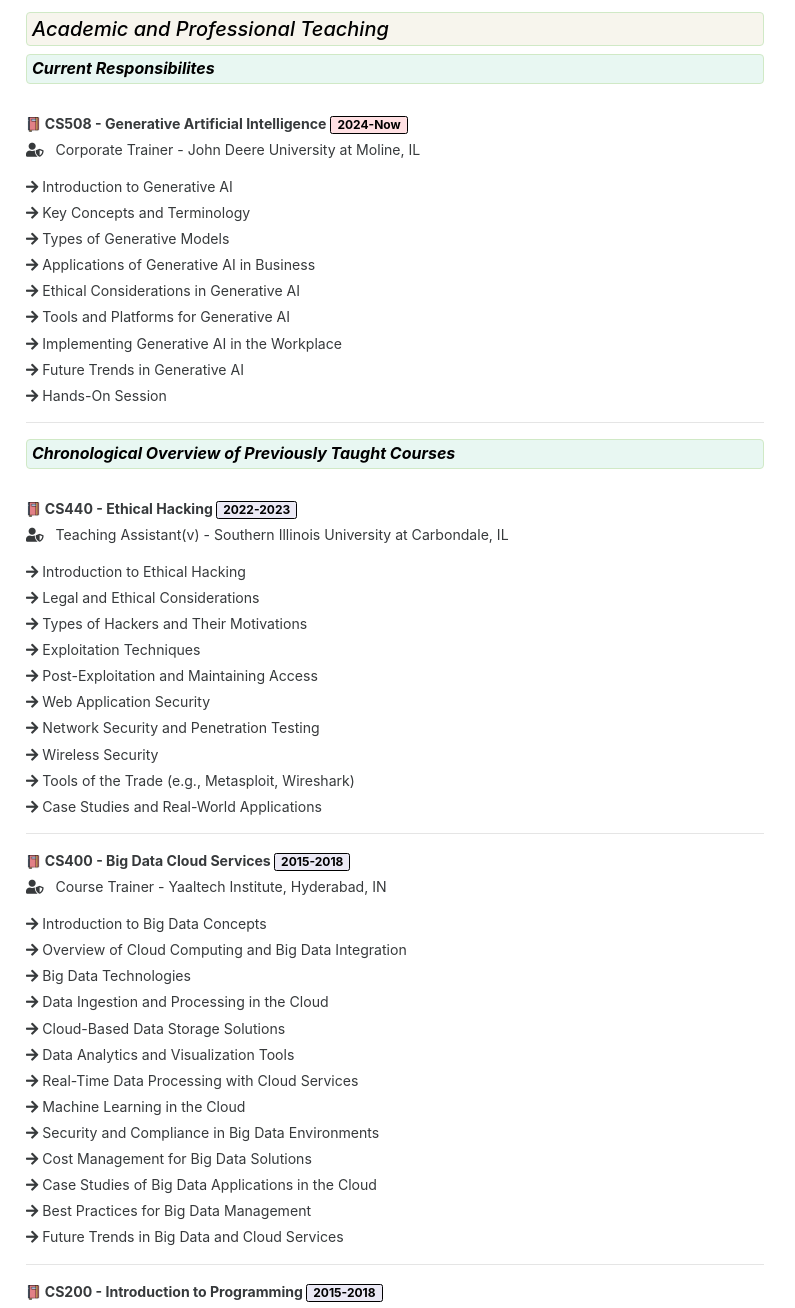
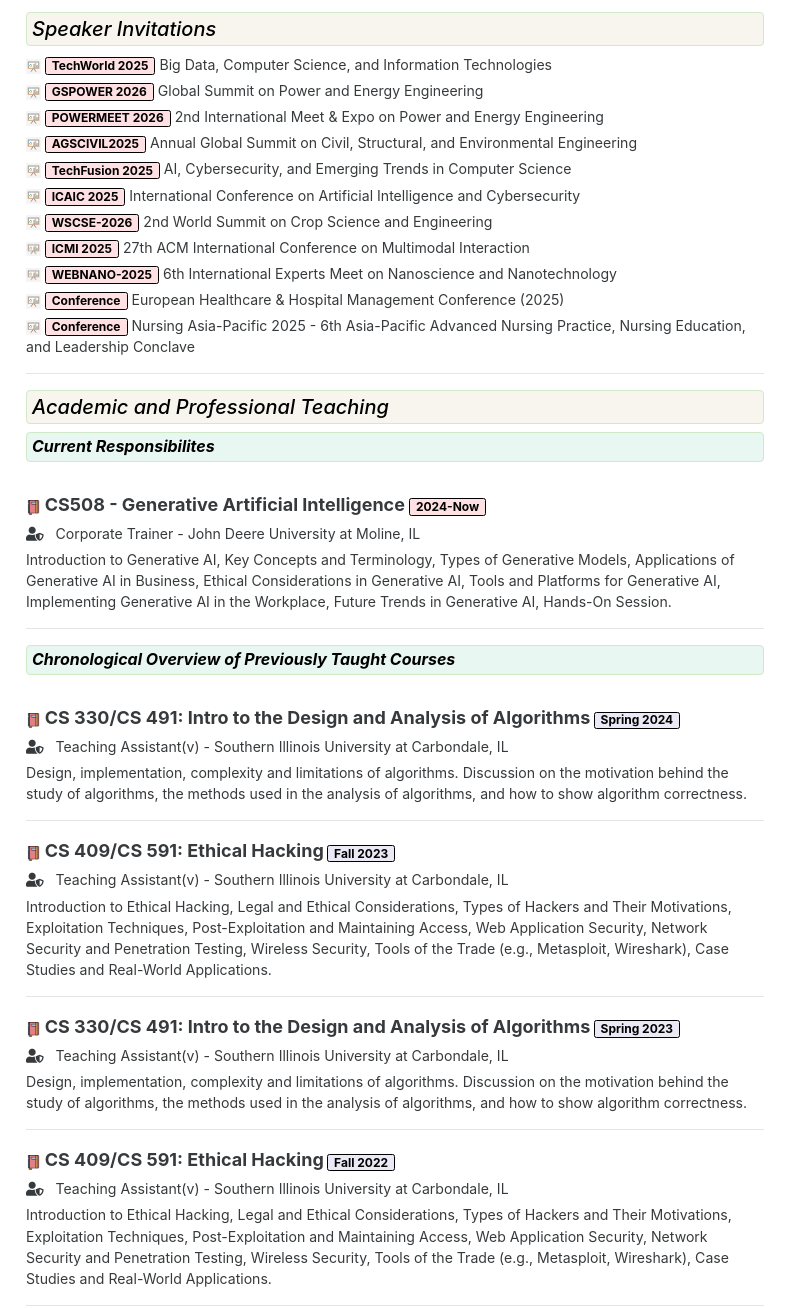
Before and after one commit to psmteja/saipuppala, a plain HTML site: page teaching.html in a window 1280 px wide. Shown: the part 80-1388 px from the top of the page, 373-1168 px from the left. Drawn offline with nearby package versions, Linux system fonts and the light colour scheme; files that its build step writes are made by us from their sources; a script that the page names is missing.

Commit message:
Add files via upload

```diff
--- a/teaching.html
+++ b/teaching.html
@@ -307,6 +307,54 @@
 
 			 <div id="main">
             <a name="TemplateInfo"></a>
+			<h5 class="title"><i>Speaker Invitations</i></h5>
+                                   <ul>
+    <li>
+        <img src="./images/present.png" width="2%" height="2%">
+        <span class="badge badge1-primary">TechWorld 2025</span> Big Data, Computer Science, and Information Technologies
+    </li>
+    <li>
+        <img src="./images/present.png" width="2%" height="2%">
+        <span class="badge badge1-primary">GSPOWER 2026</span> Global Summit on Power and Energy Engineering
+    </li>
+    <li>
+        <img src="./images/present.png" width="2%" height="2%">
+        <span class="badge badge1-primary">POWERMEET 2026</span> 2nd International Meet & Expo on Power and Energy Engineering
+    </li>
+    <li>
+        <img src="./images/present.png" width="2%" height="2%">
+        <span class="badge badge1-primary">AGSCIVIL2025</span>  Annual Global Summit on Civil, Structural, and Environmental Engineering
+    </li>
+    <li>
+        <img src="./images/present.png" width="2%" height="2%">
+        <span class="badge badge1-primary">TechFusion 2025</span>  AI, Cybersecurity, and Emerging Trends in Computer Science
+    </li>
+    <li>
+        <img src="./images/present.png" width="2%" height="2%">
+        <span class="badge badge1-primary">ICAIC 2025</span> International Conference on Artificial Intelligence and Cybersecurity
+    </li>
+    <li>
+        <img src="./images/present.png" width="2%" height="2%">
+        <span class="badge badge1-primary">WSCSE-2026</span> 2nd World Summit on Crop Science and Engineering
+    </li>
+    <li>
+        <img src="./images/present.png" width="2%" height="2%">
+        <span class="badge badge1-primary">ICMI 2025</span> 27th ACM International Conference on Multimodal Interaction
+    </li>
+    <li>
+        <img src="./images/present.png" width="2%" height="2%">
+        <span class="badge badge1-primary">WEBNANO-2025</span> 6th International Experts Meet on Nanoscience and Nanotechnology
+    </li>
+    <li>
+        <img src="./images/present.png" width="2%" height="2%">
+        <span class="badge badge1-primary">Conference</span> European Healthcare & Hospital Management Conference (2025)
+    </li>
+    <li>
+        <img src="./images/present.png" width="2%" height="2%">
+        <span class="badge badge1-primary">Conference</span> Nursing Asia-Pacific 2025 - 6th Asia-Pacific Advanced Nursing Practice, Nursing Education, and Leadership Conclave
+    </li>
+    <hr>
+</ul>
 
                                     <h5 class="title"><i>Academic and Professional Teaching</i></h5>
 
@@ -319,20 +367,9 @@
 <ul>
 <li>
        <img src="./images/journal.png" width="2%" height="2%">
-         <b>CS508 - Generative Artificial Intelligence</b> <span class="badge badge1-primary">2024-Now</span>
+         <b><span style="font-size: 18px; font-weight: bold;">CS508 - Generative Artificial Intelligence</span></b> <span class="badge badge1-primary">2024-Now</span>
 	   <li><i class="fas fa-user-shield"></i> &nbsp Corporate Trainer - John Deere University at Moline, IL</li>
-		<p><ul>
-    <li><i class="fas fa-arrow-right"></i> Introduction to Generative AI</li>
-<li><i class="fas fa-arrow-right"></i> Key Concepts and Terminology</li>
-<li><i class="fas fa-arrow-right"></i> Types of Generative Models</li>
-<li><i class="fas fa-arrow-right"></i> Applications of Generative AI in Business</li>
-<li><i class="fas fa-arrow-right"></i> Ethical Considerations in Generative AI</li>
-<li><i class="fas fa-arrow-right"></i> Tools and Platforms for Generative AI</li>
-<li><i class="fas fa-arrow-right"></i> Implementing Generative AI in the Workplace</li>
-<li><i class="fas fa-arrow-right"></i> Future Trends in Generative AI</li>
-<li><i class="fas fa-arrow-right"></i> Hands-On Session</li>
-
-</ul>
+		<p>Introduction to Generative AI, Key Concepts and Terminology, Types of Generative Models, Applications of Generative AI in Business, Ethical Considerations in Generative AI, Tools and Platforms for Generative AI, Implementing Generative AI in the Workplace, Future Trends in Generative AI, Hands-On Session.
 
 </p>
     </li>
@@ -355,24 +392,43 @@
 
 <li>
 	<img src="./images/journal.png" width="2%" height="2%">
-     <b>CS440 - Ethical Hacking </b> <span class="badge badge-primary">2022-2023</span>
+     <b><span style="font-size: 18px; font-weight: bold;">CS 330/CS 491: Intro to the Design and Analysis of Algorithms</span> </b> <span class="badge badge-primary">Spring 2024</span>
 	<li><i class="fas fa-user-shield"></i> &nbsp Teaching Assistant(v) - Southern Illinois University at Carbondale, IL</li>
 
     <p>
-        <ul>
+        Design, implementation, complexity and limitations of algorithms. Discussion on the motivation behind the study of algorithms, the methods used in the analysis of algorithms, and how to show algorithm correctness.
+    </p>
+</li>
+<hr>
 
-            <li><i class="fas fa-arrow-right"></i> Introduction to Ethical Hacking</li>
-			<li><i class="fas fa-arrow-right"></i> Legal and Ethical Considerations</li>
-			<li><i class="fas fa-arrow-right"></i> Types of Hackers and Their Motivations</li>
-			<li><i class="fas fa-arrow-right"></i> Exploitation Techniques</li>
-			<li><i class="fas fa-arrow-right"></i> Post-Exploitation and Maintaining Access</li>
-			<li><i class="fas fa-arrow-right"></i> Web Application Security</li>
-			<li><i class="fas fa-arrow-right"></i> Network Security and Penetration Testing</li>
-			<li><i class="fas fa-arrow-right"></i> Wireless Security</li>
-			<li><i class="fas fa-arrow-right"></i> Tools of the Trade (e.g., Metasploit, Wireshark)</li>
-			<li><i class="fas fa-arrow-right"></i> Case Studies and Real-World Applications</li>
+<li>
+	<img src="./images/journal.png" width="2%" height="2%">
+     <b><span style="font-size: 18px; font-weight: bold;">CS 409/CS 591: Ethical Hacking</span> </b> <span class="badge badge-primary">Fall 2023</span>
+	<li><i class="fas fa-user-shield"></i> &nbsp Teaching Assistant(v) - Southern Illinois University at Carbondale, IL</li>
 
-        </ul>
+    <p>
+        Introduction to Ethical Hacking, Legal and Ethical Considerations, Types of Hackers and Their Motivations, Exploitation Techniques, Post-Exploitation and Maintaining Access, Web Application Security, Network Security and Penetration Testing, Wireless Security, Tools of the Trade (e.g., Metasploit, Wireshark), Case Studies and Real-World Applications.
+    </p>
+</li>
+<hr>
+
+<li>
+	<img src="./images/journal.png" width="2%" height="2%">
+     <b><span style="font-size: 18px; font-weight: bold;">CS 330/CS 491: Intro to the Design and Analysis of Algorithms</span> </b> <span class="badge badge-primary">Spring 2023</span>
+	<li><i class="fas fa-user-shield"></i> &nbsp Teaching Assistant(v) - Southern Illinois University at Carbondale, IL</li>
+
+    <p>
+        Design, implementation, complexity and limitations of algorithms. Discussion on the motivation behind the study of algorithms, the methods used in the analysis of algorithms, and how to show algorithm correctness.
+    </p>
+</li>
+<hr>
+<li>
+	<img src="./images/journal.png" width="2%" height="2%">
+     <b><span style="font-size: 18px; font-weight: bold;">CS 409/CS 591: Ethical Hacking</span> </b> <span class="badge badge-primary">Fall 2022</span>
+	<li><i class="fas fa-user-shield"></i> &nbsp Teaching Assistant(v) - Southern Illinois University at Carbondale, IL</li>
+
+    <p>
+        Introduction to Ethical Hacking, Legal and Ethical Considerations, Types of Hackers and Their Motivations, Exploitation Techniques, Post-Exploitation and Maintaining Access, Web Application Security, Network Security and Penetration Testing, Wireless Security, Tools of the Trade (e.g., Metasploit, Wireshark), Case Studies and Real-World Applications.
     </p>
 </li>
 
@@ -383,27 +439,11 @@
    <li>
 
     <img src="./images/journal.png" width="2%" height="2%">
-    <b>CS400 - Big Data Cloud Services </b> <span class="badge badge-primary">2015-2018</span>
+    <b><span style="font-size: 18px; font-weight: bold;">CS400 - Big Data Cloud Services</span> </b> <span class="badge badge-primary">2015-2018</span>
 	<li><i class="fas fa-user-shield"></i> &nbsp Course Trainer - Yaaltech Institute, Hyderabad, IN</li>
 
     <p>
-        <ul>
-
-          <li><i class="fas fa-arrow-right"></i> Introduction to Big Data Concepts</li>
-    <li><i class="fas fa-arrow-right"></i> Overview of Cloud Computing and Big Data Integration</li>
-    <li><i class="fas fa-arrow-right"></i> Big Data Technologies</li>
-    <li><i class="fas fa-arrow-right"></i> Data Ingestion and Processing in the Cloud</li>
-    <li><i class="fas fa-arrow-right"></i> Cloud-Based Data Storage Solutions</li>
-    <li><i class="fas fa-arrow-right"></i> Data Analytics and Visualization Tools</li>
-    <li><i class="fas fa-arrow-right"></i> Real-Time Data Processing with Cloud Services</li>
-    <li><i class="fas fa-arrow-right"></i> Machine Learning in the Cloud</li>
-    <li><i class="fas fa-arrow-right"></i> Security and Compliance in Big Data Environments</li>
-    <li><i class="fas fa-arrow-right"></i> Cost Management for Big Data Solutions</li>
-    <li><i class="fas fa-arrow-right"></i> Case Studies of Big Data Applications in the Cloud</li>
-    <li><i class="fas fa-arrow-right"></i> Best Practices for Big Data Management</li>
-    <li><i class="fas fa-arrow-right"></i> Future Trends in Big Data and Cloud Services</li>
-
-        </ul>
+       Introduction to Big Data Concepts, Overview of Cloud Computing and Big Data Integration, Big Data Technologies, Data Ingestion and Processing in the Cloud, Cloud-Based Data Storage Solutions, Data Analytics and Visualization Tools, Real-Time Data Processing with Cloud Services, Machine Learning in the Cloud, Security and Compliance in Big Data Environments, Cost Management for Big Data Solutions, Case Studies of Big Data Applications in the Cloud, Best Practices for Big Data Management, Future Trends in Big Data and Cloud Services.
     </p>
 </li>
 <hr>
@@ -411,29 +451,11 @@
    <li>
 
     <img src="./images/journal.png" width="2%" height="2%">
-     <b>CS200 -  Introduction to Programming </b> <span class="badge badge-primary">2015-2018</span>
+     <b><span style="font-size: 18px; font-weight: bold;">CS200 -  Introduction to Programming</span> </b> <span class="badge badge-primary">2015-2018</span>
 	<li><i class="fas fa-user-shield"></i> &nbsp Course Trainer - Yaaltech Institute, Hyderabad, IN</li>
 
     <p>
-        <ul>
-
-          <li><i class="fas fa-arrow-right"></i> Overview of Programming Concepts</li>
-    <li><i class="fas fa-arrow-right"></i> Introduction to Programming Languages</li>
-    <li><i class="fas fa-arrow-right"></i> Basic Syntax and Structure</li>
-    <li><i class="fas fa-arrow-right"></i> Variables and Data Types</li>
-    <li><i class="fas fa-arrow-right"></i> Control Structures (Conditionals and Loops)</li>
-    <li><i class="fas fa-arrow-right"></i> Functions and Procedures</li>
-    <li><i class="fas fa-arrow-right"></i> Input and Output</li>
-    <li><i class="fas fa-arrow-right"></i> Error Handling and Debugging</li>
-    <li><i class="fas fa-arrow-right"></i> Introduction to Data Structures (Arrays and Lists)</li>
-    <li><i class="fas fa-arrow-right"></i> Basic Algorithms (Searching and Sorting)</li>
-    <li><i class="fas fa-arrow-right"></i> Object-Oriented Programming Principles</li>
-    <li><i class="fas fa-arrow-right"></i> Introduction to Software Development Tools (IDEs, Version Control)</li>
-    <li><i class="fas fa-arrow-right"></i> Coding Best Practices</li>
-    <li><i class="fas fa-arrow-right"></i> Project Development and Collaboration</li>
-    <li><i class="fas fa-arrow-right"></i> Practical Programming Assignments</li>
-
-        </ul>
+        Overview of Programming Concepts, Introduction to Programming Languages, Basic Syntax and Structure, Variables and Data Types, Control Structures (Conditionals and Loops), Functions and Procedures, Input and Output, Error Handling and Debugging, Introduction to Data Structures (Arrays and Lists), Basic Algorithms (Searching and Sorting), Object-Oriented Programming Principles, Introduction to Software Development Tools (IDEs, Version Control), Coding Best Practices, Project Development and Collaboration, Practical Programming Assignments.
     </p>
 	<hr>
 </li>
```
Also changed, not shown: index.html (+13 -2 lines), publication.html (+32 -18 lines), recognitions.html (+6 -0 lines), images/mdpi.png (added), images/present.png (added), 1 other file.
